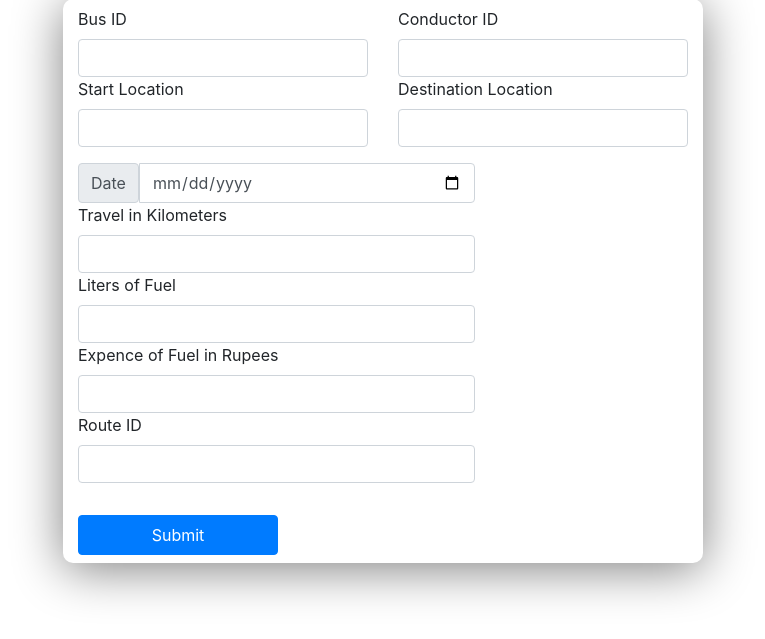
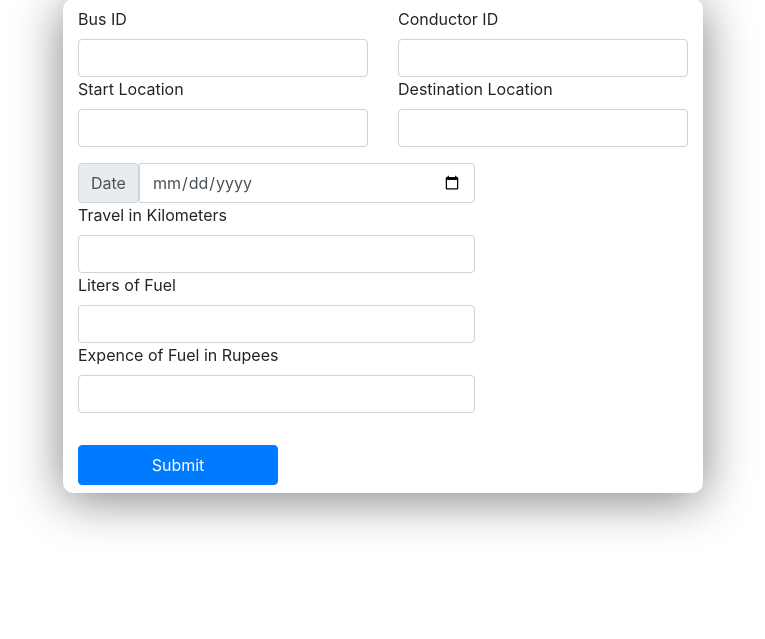
Before and after one commit to HasanMJMM/Project-01-FrontEnd, a PHP site: page /Fuel.php in a window 1280 px wide. Shown: the part 97-736 px from the top of the page, without its empty margins (257-1022 px from the left). Run offline with PHP 8.4, Linux system fonts and the light colour scheme.

Commit message:
Update Fuel.php

```diff
--- a/Fuel.php
+++ b/Fuel.php
@@ -85,10 +85,7 @@
                 <input type="text" id="inputseats" class="form-control" />
             </div>
 
-            <div class="col-8">
-                <label for="inputAddress" class="form-label">Route ID</label>
-                <input type="text" class="form-control" id="inputID">
-            </div>
+
 
             <div class="col-8">
                 <button type="submit" class="btn btn-primary">Submit</button>
```
